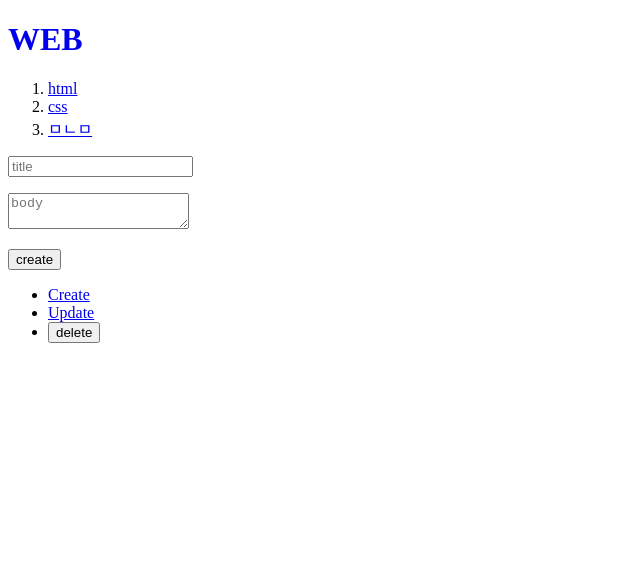
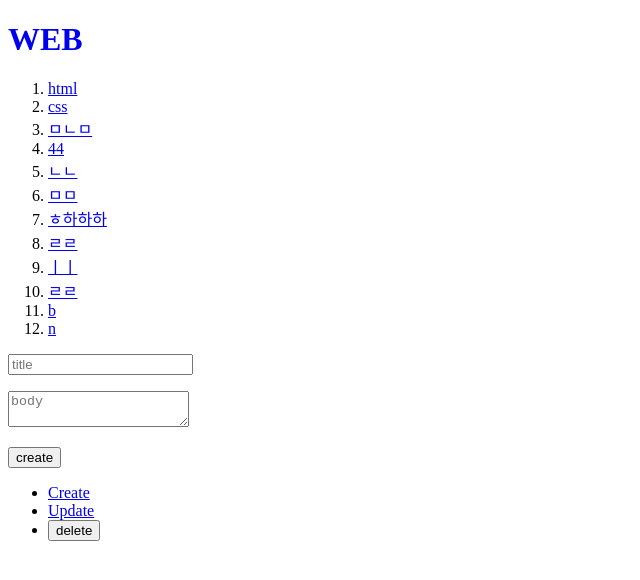
Before and after one commit to yousincha/nextapp, a Next.js app: page /create in a window 1280 px wide. Shown: the top 580 px of the page, without its empty margins (0-640 px from the left). Built offline with nearby package versions, Linux system fonts and the light colour scheme; data requests are answered from the project's data file.

Commit message:
20240731-1 (cache 추가) commit

```diff
--- a/db.json
+++ b/db.json
@@ -14,6 +14,51 @@
       "title": "ㅁㄴㅁ",
       "body": "ㅁㄴㅁㄴ",
       "id": 3
+    },
+    {
+      "title": "44",
+      "body": "44",
+      "id": 4
+    },
+    {
+      "title": "ㄴㄴ",
+      "body": "ㄴㄴ",
+      "id": 5
+    },
+    {
+      "title": "ㅁㅁ",
+      "body": "ㅁㅁ",
+      "id": 6
+    },
+    {
+      "title": "ㅎ하하하",
+      "body": "호ㅓ허허",
+      "id": 7
+    },
+    {
+      "title": "ㄹㄹ",
+      "body": "ㄹㄹ",
+      "id": 8
+    },
+    {
+      "title": "ㅣㅣ",
+      "body": "ㅣ",
+      "id": 9
+    },
+    {
+      "title": "ㄹㄹ",
+      "body": "ㄹㄹ",
+      "id": 10
+    },
+    {
+      "title": "b",
+      "body": "b",
+      "id": 11
+    },
+    {
+      "title": "n",
+      "body": "n",
+      "id": 12
     }
   ],
   "posts": [
--- a/src/app/create/page.js
+++ b/src/app/create/page.js
@@ -4,32 +4,28 @@ import { useRouter } from "next/navigation";
 
 export default function Create() {
   const router = useRouter();
-
-  const handleSubmit = async (e) => {
-    e.preventDefault(); // 이 부분을 수정했습니다.
+  return (
+    <form
+      onSubmit={(e) => {
+        e.preventDefault();
 
         const title = e.target.title.value;
         const body = e.target.body.value;
-
         const options = {
           method: "POST",
           headers: { "Content-Type": "application/json" },
           body: JSON.stringify({ title, body }),
         };
-
-    try {
-      const response = await fetch(`http://localhost:9999/topics`, options);
-      const result = await response.json();
+        fetch(`http://localhost:9999/topics`, options)
+          .then((res) => res.json())
+          .then((result) => {
             console.log(result);
             const lastid = result.id;
             router.push(`/read/${lastid}`);
-    } catch (error) {
-      console.error("Error:", error);
-    }
-  };
-
-  return (
-    <form onSubmit={handleSubmit}>
+            router.refresh();
+          });
+      }}
+    >
       <p>
         <input type="text" name="title" placeholder="title" />
       </p>
--- a/src/app/layout.js
+++ b/src/app/layout.js
@@ -7,7 +7,9 @@ import "./globals.css";
 // };
 
 export default async function RootLayout({ children }) {
-  const resp = await fetch("http://localhost:9999/topics");
+  const resp = await fetch("http://localhost:9999/topics", {
+    cache: "no-store",
+  });
   const topics = await resp.json();
 
   return (
```
Lines whose indentation alone changed are shown as unchanged.
